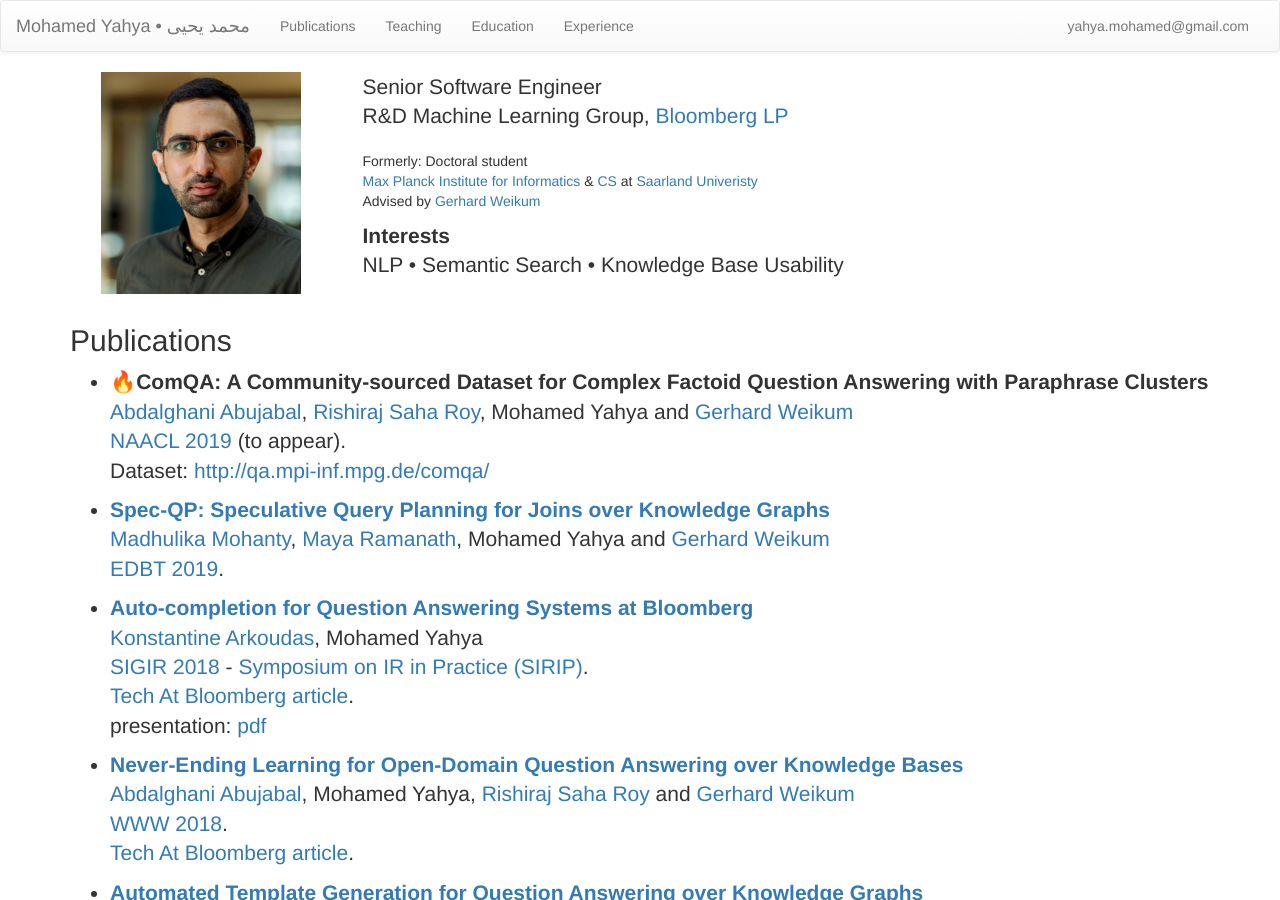
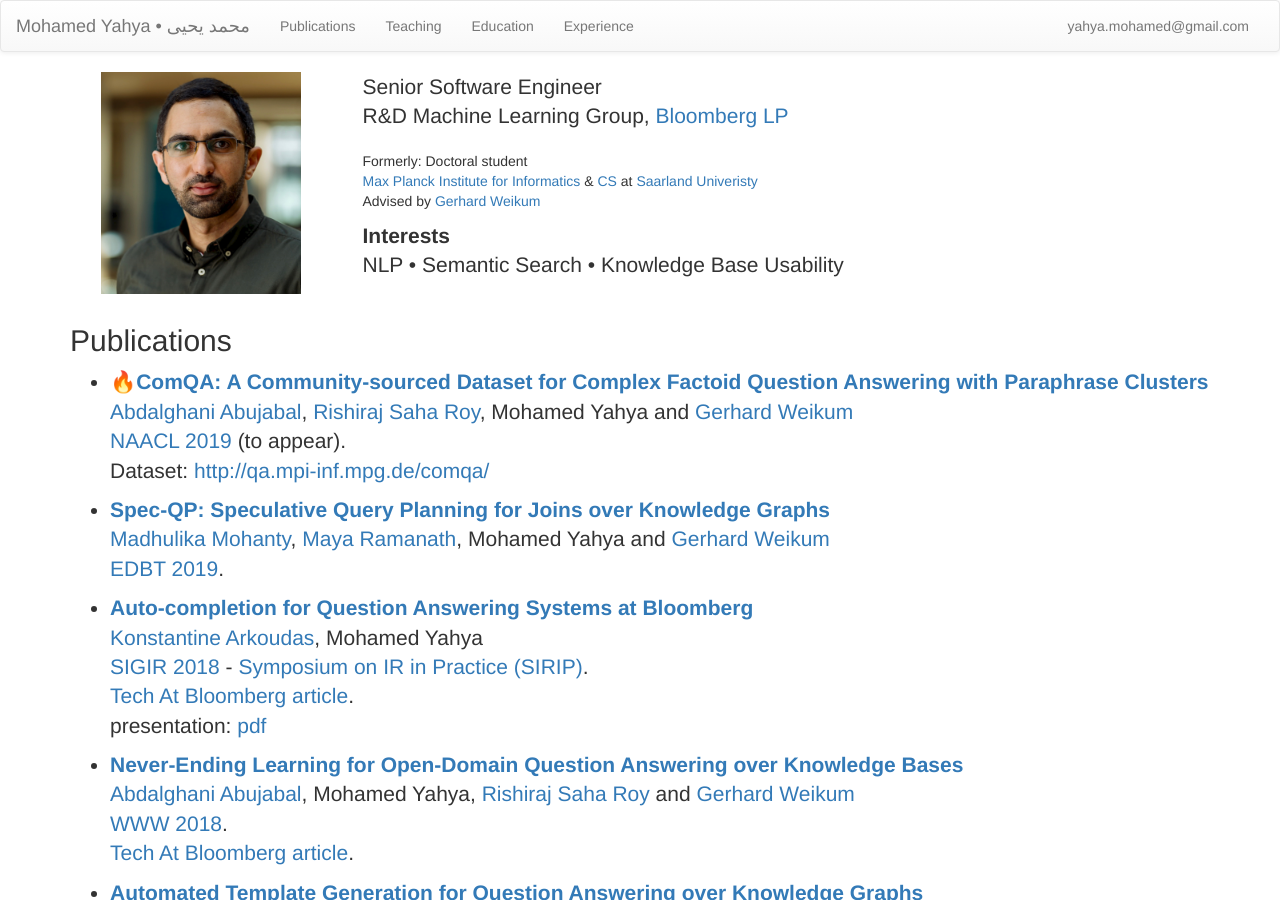
Before and after one commit to myahya/myahya.github.io, a Jekyll site: the page index.html, which Jekyll copies as it is, in a window 1280 px wide and 900 px high. Built offline with Jekyll 4.4.1, drawn with Linux system fonts in a browser that asks for light colours; nearby versions of some CDN libraries; part of the change alters nothing that is shown.

```diff
--- a/index.html
+++ b/index.html
@@ -92,7 +92,7 @@
         <h2 id="publications">Publications</h2>
         <ul class="lead pubs">
             <li>
-                <b>🔥ComQA: A Community-sourced Dataset for Complex Factoid Question Answering with Paraphrase Clusters</b>
+                <b>🔥<a href="https://arxiv.org/pdf/1809.09528.pdf">ComQA: A Community-sourced Dataset for Complex Factoid Question Answering with Paraphrase Clusters</a></b>
                 <br /><a href="http://people.mpi-inf.mpg.de/~abujabal/">Abdalghani Abujabal</a>, <a href="http://people.mpi-inf.mpg.de/~rsaharo/">Rishiraj Saha Roy</a>, Mohamed Yahya and <a href="https://people.mpi-inf.mpg.de/~weikum/">Gerhard Weikum</a><br />
                 <a href="https://naacl2019.org/">NAACL 2019</a> (to appear).<br />
                 Dataset: <a href="http://qa.mpi-inf.mpg.de/comqa/">http://qa.mpi-inf.mpg.de/comqa/</a>
```
